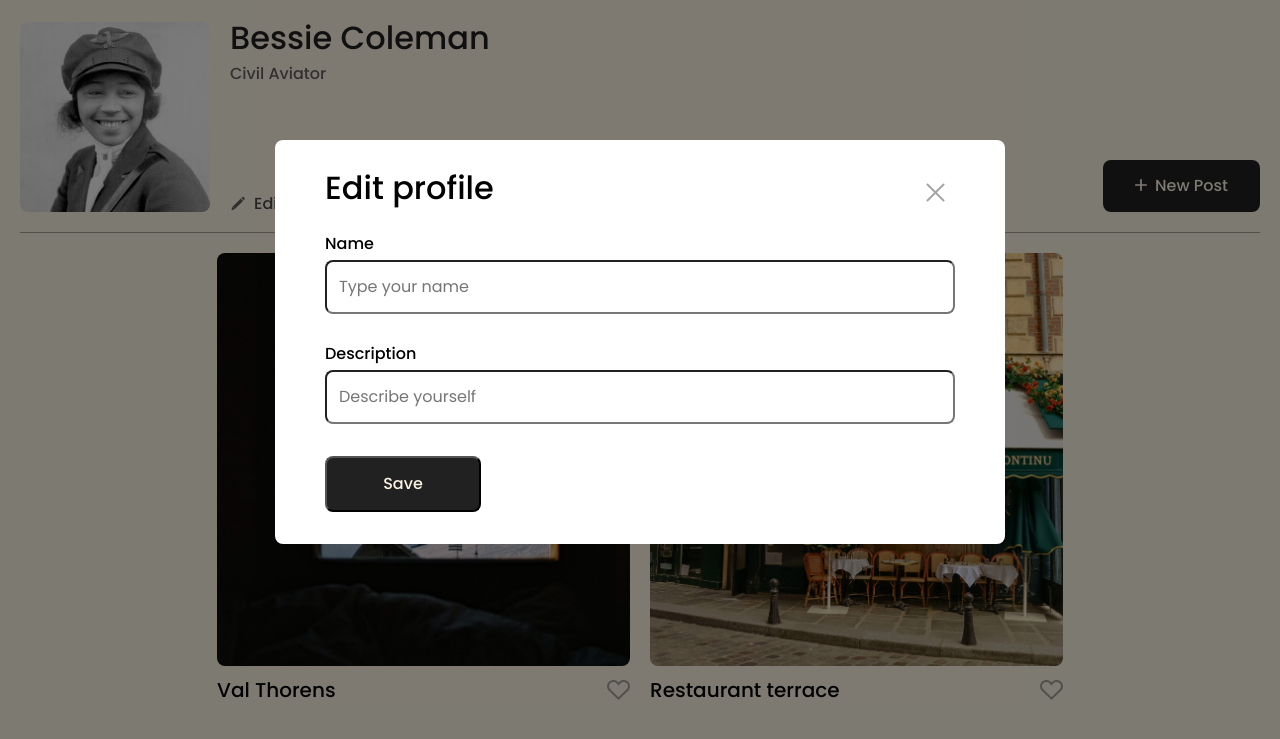
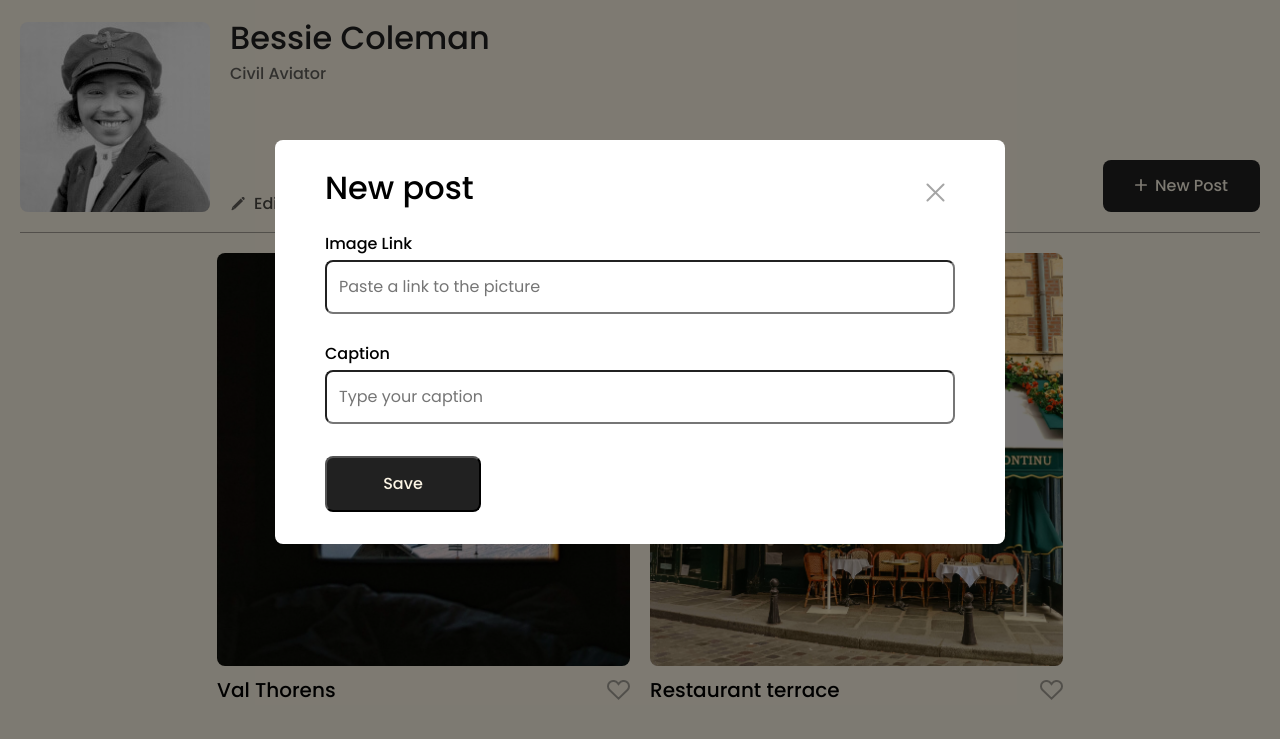
Before and after one commit to BigBet-Coding/se_project_spots, a plain HTML site: page index.html in a window 1280 px wide. Shown: the part 58-797 px from the top of the page. Drawn offline with Linux system fonts and the light colour scheme; grey boxes are pictures that could not be loaded.

Commit message:
Resubmit update of stage 1 since lesson update

```diff
--- a/index.html
+++ b/index.html
@@ -117,9 +117,9 @@
       <footer class="footer">
         <p class="footer__author">2024&#169;Spots</p>
       </footer>
-      <div class="modal modal_opened">
+      <div class="modal">
         <div class="modal__container">
-          <button type="submit" class="modal__close-button"></button>
+          <button type="button" class="modal__close-button"></button>
           <h2 class="modal__title">Edit profile</h2>
           <form name="edit-profile" class="modal__form">
             <label for="name" class="modal__label">
@@ -144,6 +144,33 @@
           </form>
         </div>
       </div>
+      <div class="modal modal_opened">
+        <div class="modal__container">
+          <button type="button" class="modal__close-button"></button>
+          <h2 class="modal__title">New post</h2>
+          <form name="edit-profile" class="modal__form">
+            <label for="imageLink" class="modal__label">
+              Image Link
+              <input
+                id="name"
+                type="url"
+                class="modal__input"
+                placeholder="Paste a link to the picture"
+              />
+            </label>
+            <label for="caption" class="modal__label">
+              Caption
+              <input
+                id="description"
+                type="text"
+                class="modal__input"
+                placeholder="Type your caption"
+              />
+            </label>
+            <button type="submit" class="modal__submit-button">Save</button>
+          </form>
+        </div>
+      </div>
     </div>
     <script defer src="./scripts/index.js"></script>
   </body>
```
Also changed, not shown: blocks/modal.css (+58 -0 lines).
